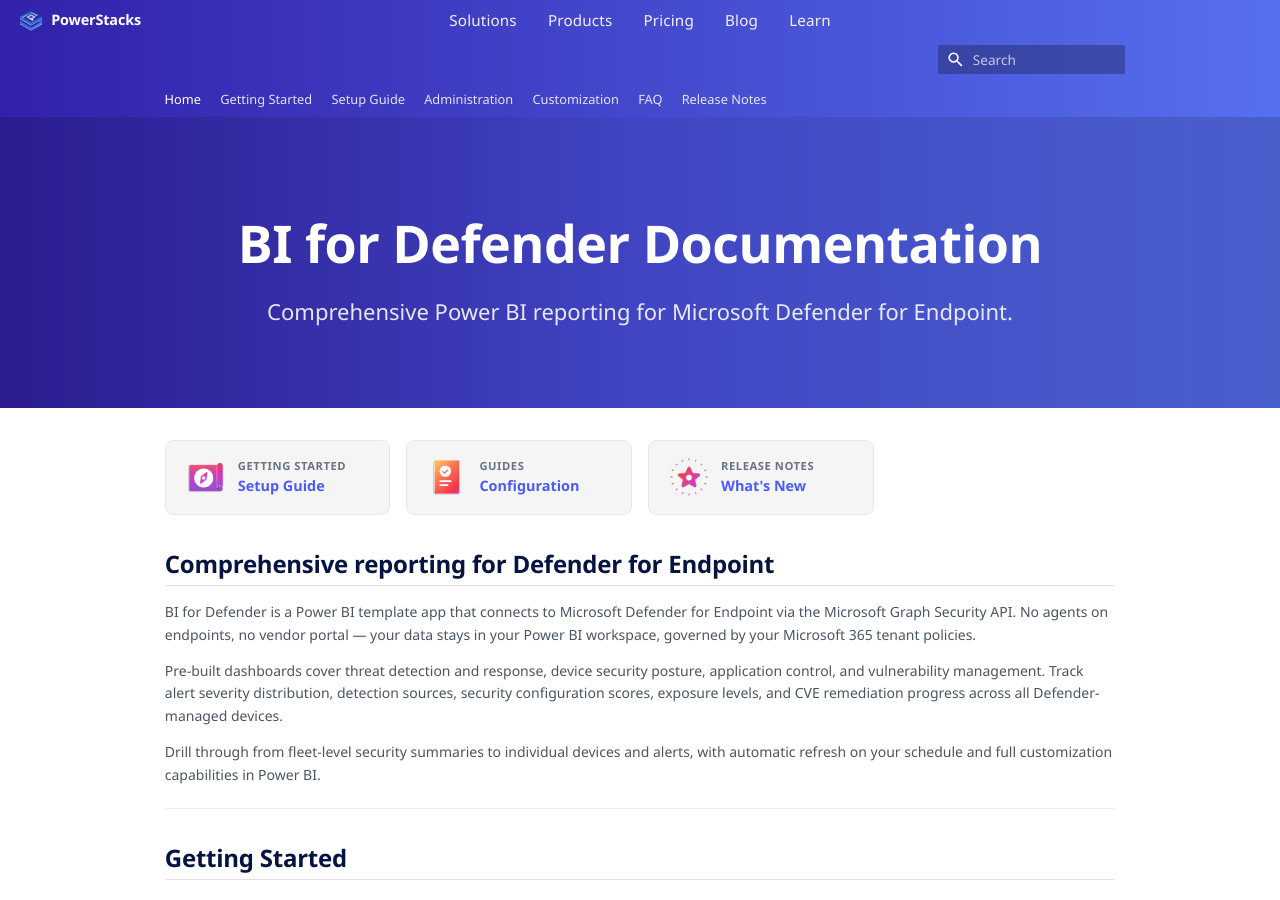
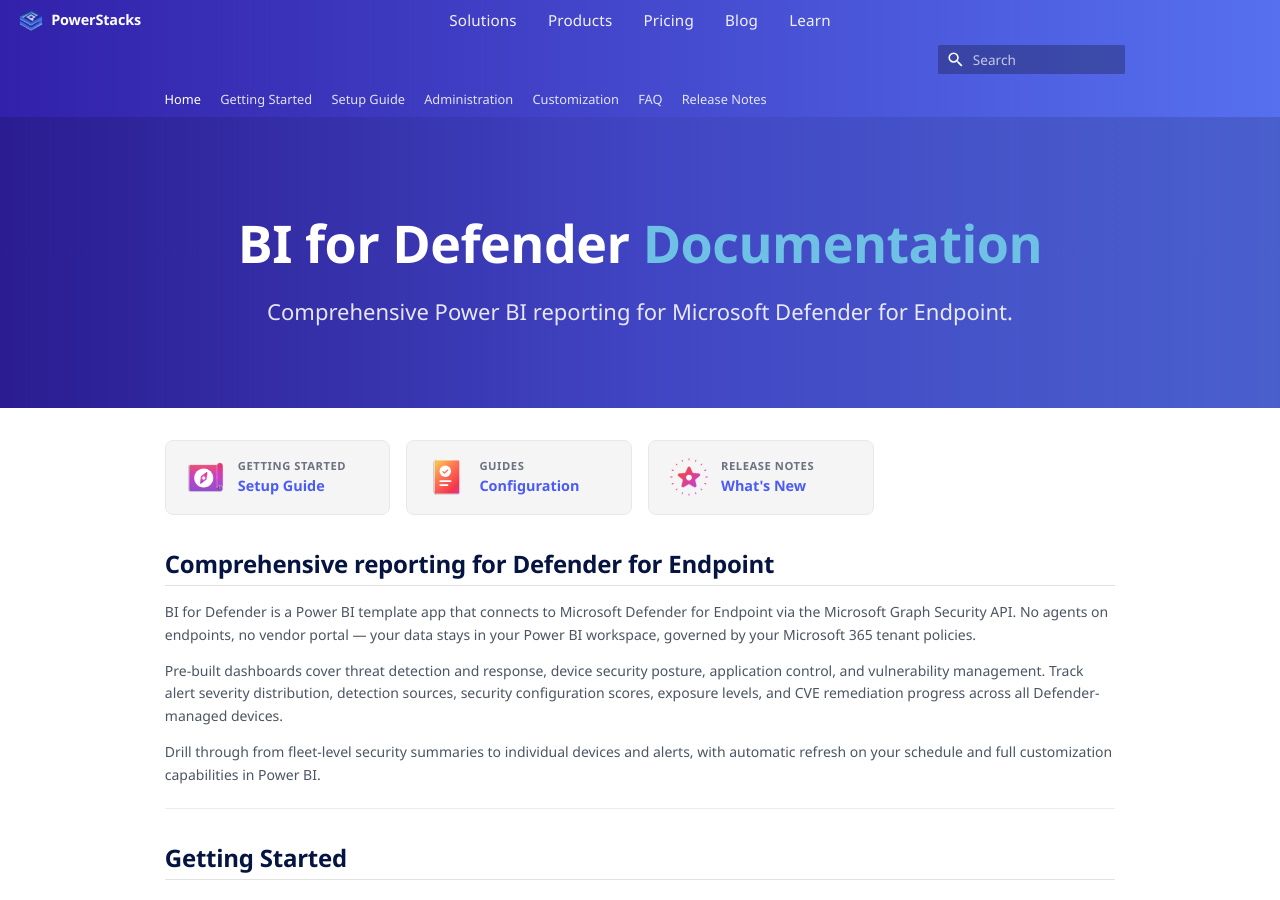
Before and after one commit to powerstacks-corp/BI-for-Defender, an MkDocs documentation site: the page built from docs/index.md, in a window 1280 px wide and 900 px high. Built offline with MkDocs 1.6.1 and Material for MkDocs 9.7.7, drawn with Linux system fonts in a browser that asks for light colours; comment, search, counter and statistics services are not loaded.

Commit message:
Add hero-accent span to homepage title for two-color styling

```diff
--- a/docs/index.md
+++ b/docs/index.md
@@ -5,7 +5,7 @@ hide:
 ---
 
 <div class="hero-banner">
-  <h1>BI for Defender Documentation</h1>
+  <h1>BI for Defender <span class="hero-accent">Documentation</span></h1>
   <p>Comprehensive Power BI reporting for Microsoft Defender for Endpoint.</p>
 </div>
 
```
